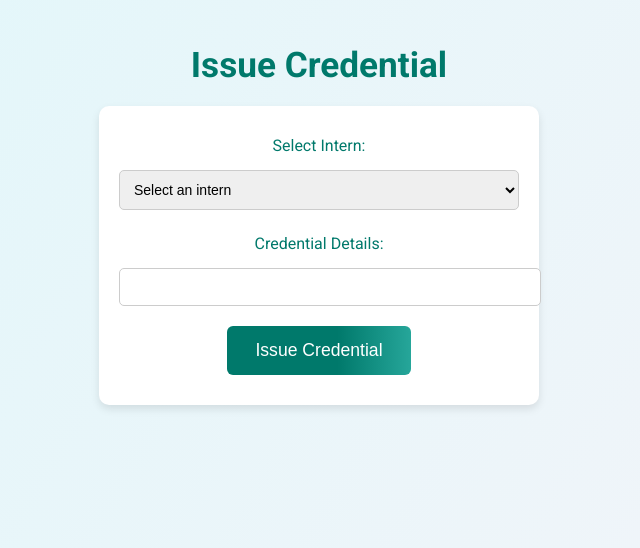
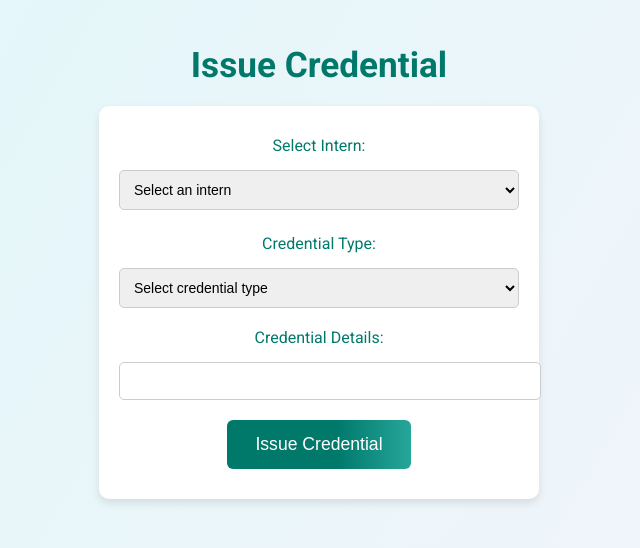
Before and after one commit to BChaitanyaReddy895/SkillSync, a Flask app: template templates/issue_credential.html in a window 1280 px wide. Shown: the part 70-618 px from the top of the page, without its empty margins (321-961 px from the left). Run offline with Flask 2, Linux system fonts and the light colour scheme; the template is opened without the code that fills it, so the values that code supplies are empty; parts of the project's set-up code (start-up, migrations or seed data) failed here and were passed over.

Commit message:
Update templates/issue_credential.html

```diff
--- a/templates/issue_credential.html
+++ b/templates/issue_credential.html
@@ -242,6 +242,14 @@
                     {% endfor %}
                 </select>
                 <p id="intern-name"></p>
+                <label for="credential_type">Credential Type:</label>
+                <select id="credential_type" name="credential_type" class="select-field" required>
+                    <option value="" disabled selected>Select credential type</option>
+                    <option value="AI Ethics">AI Ethics</option>
+                    <option value="Prompt Engineering">Prompt Engineering</option>
+                    <option value="AI Workflow Optimization">AI Workflow Optimization</option>
+                    <option value="Other">Other</option>
+                </select>
                 <label for="credential_details">Credential Details:</label>
                 <input type="text" id="credential_details" name="credential_details" class="input-field" required>
                 <button type="submit" class="button">Issue Credential</button>
@@ -251,6 +259,7 @@
             <div class="credential-details">
                 <h2>Credential Details</h2>
                 <p><strong>User ID:</strong> {{ session.get('issued_credential').user_id | default('N/A') }}</p>
+                <p><strong>Credential Type:</strong> {{ session.get('issued_credential').credential_type | default('N/A') }}</p>
                 <p><strong>Credential Details:</strong> {{ session.get('issued_credential').credential_details | default('N/A') }}</p>
                 <p><strong>Credential Hash:</strong>
                     <span id="credential-hash" class="truncated">{{ session.get('issued_credential').credential_hash[:10] | default('') }}...{{ session.get('issued_credential').credential_hash[-10:] | default('') }}</span>
@@ -318,6 +327,7 @@
         function copyCredential() {
             const credential = {
                 user_id: "{{ session.get('issued_credential').user_id | default('') }}",
+                credential_type: "{{ session.get('issued_credential').credential_type | default('') }}",
                 credential_details: "{{ session.get('issued_credential').credential_details | default('') }}",
                 credential_hash: "{{ session.get('issued_credential').credential_hash | default('') }}",
                 signature: "{{ session.get('issued_credential').signature | default('') }}",
@@ -343,6 +353,7 @@
         function downloadCredential() {
             const credential = {
                 user_id: "{{ session.get('issued_credential').user_id | default('') }}",
+                credential_type: "{{ session.get('issued_credential').credential_type | default('') }}",
                 credential_details: "{{ session.get('issued_credential').credential_details | default('') }}",
                 credential_hash: "{{ session.get('issued_credential').credential_hash | default('') }}",
                 signature: "{{ session.get('issued_credential').signature | default('') }}",
```
